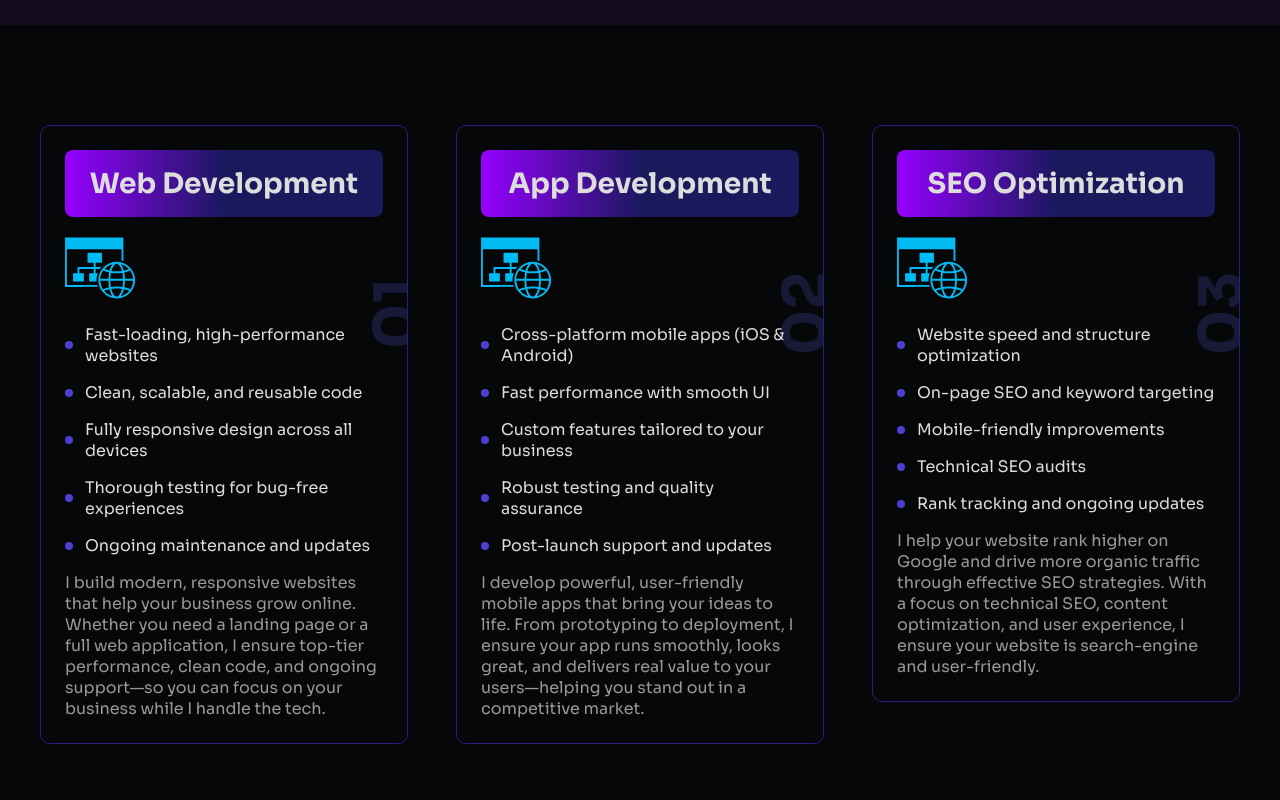
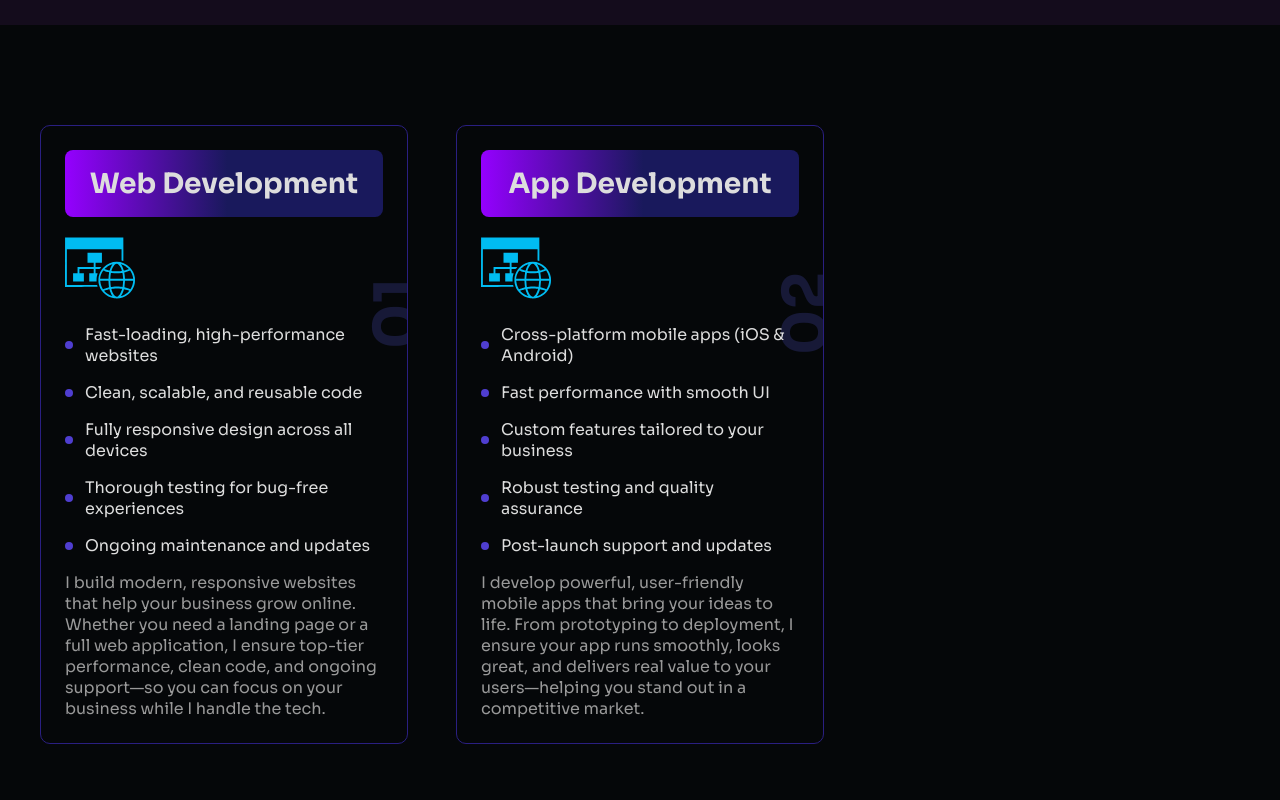
Before and after one commit to awaisdeveloper226/Portfolio-Frontend, a Next.js app: page /services in a window 1280 px wide. Shown: the part 300-1100 px from the top of the page. Built offline with nearby package versions, Linux system fonts and the light colour scheme; a web font is replaced by a local one.

Commit message:
Update services.js

```diff
--- a/pages/services.js
+++ b/pages/services.js
@@ -63,29 +63,6 @@ export default function services() {
                 </p>
               </div>
 
-              <div className="csservice">
-                <span>03</span>
-                <div>
-                  <h2>SEO Optimization</h2>
-                  <img
-                    src="/img/website_icon.svg"
-                    alt="SEO Optimization Icon"
-                  />
-                </div>
-                <ul>
-                  <li>Website speed and structure optimization</li>
-                  <li>On-page SEO and keyword targeting</li>
-                  <li>Mobile-friendly improvements</li>
-                  <li>Technical SEO audits</li>
-                  <li>Rank tracking and ongoing updates</li>
-                </ul>
-                <p>
-                  I help your website rank higher on Google and drive more
-                  organic traffic through effective SEO strategies. With a focus
-                  on technical SEO, content optimization, and user experience, I
-                  ensure your website is search-engine and user-friendly.
-                </p>
-              </div>
             </div>
           </div>
         </div>
@@ -123,9 +100,7 @@ export default function services() {
                     <li>
                       <IoMdCheckmark /> Mobile Responsive Design
                     </li>
-                    <li>
-                      <IoMdCheckmark /> Basic SEO Setup
-                    </li>
+
                     <li>
                       <IoMdCheckmark /> Delivery in 3 Days
                     </li>
@@ -165,7 +140,7 @@ export default function services() {
                       <IoMdCheckmark /> Custom Admin Panel
                     </li>
                     <li>
-                      <IoMdCheckmark /> Responsive & SEO Optimized
+                      <IoMdCheckmark /> Responsive
                     </li>
                     <li>
                       <IoMdCheckmark /> Basic Contact Form & Map
@@ -205,7 +180,7 @@ export default function services() {
                       <IoMdCheckmark /> 1 Native Android App
                     </li>
                     <li>
-                      <IoMdCheckmark /> SEO & Performance Optimization
+                      <IoMdCheckmark /> Performance Optimization
                     </li>
                     <li>
                       <IoMdCheckmark /> Multi-language Support
```
